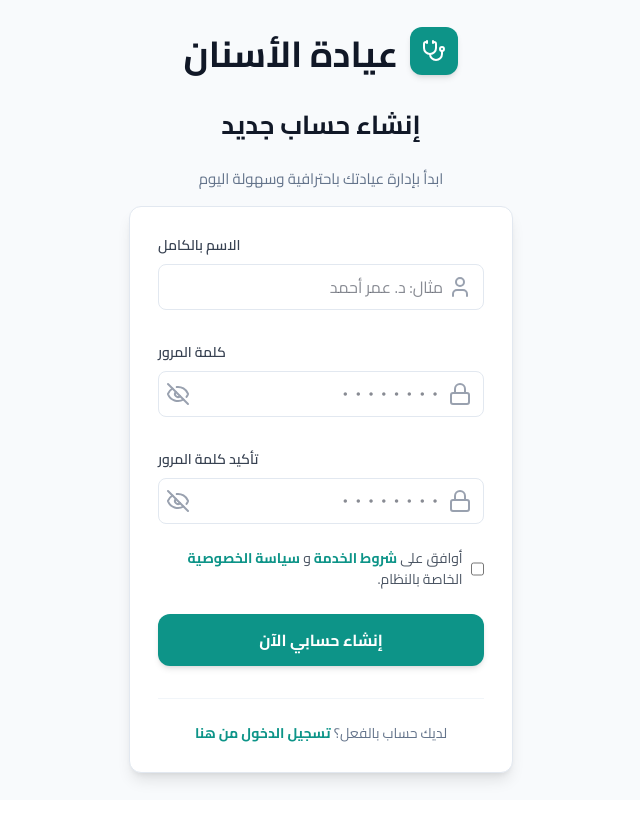
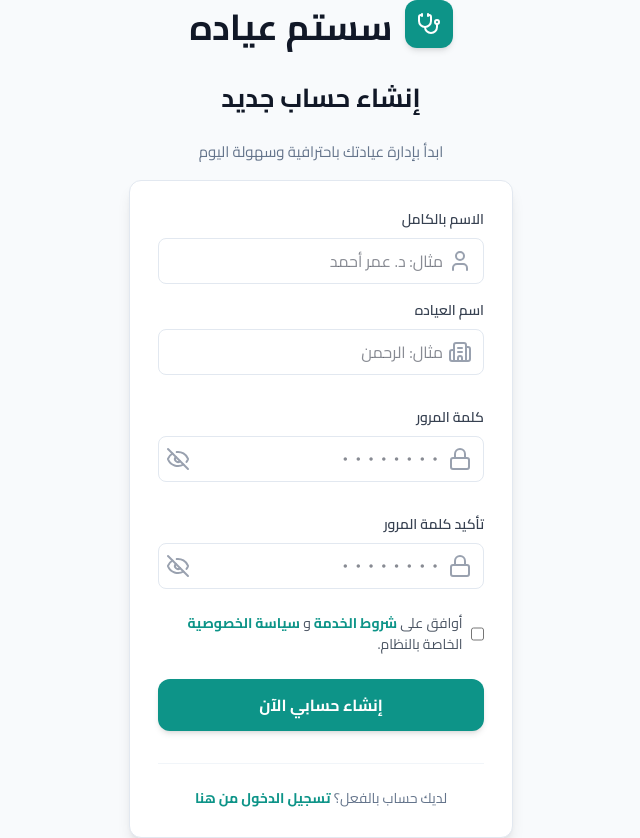
Before and after one commit to omarahmed321/myfinaldentistproject, a Next.js app: page /signup in a window 1280 px wide. Shown: the whole page, without its empty margins (319-959 px from the left). Before the commit the page ends 800 px from the top, so only its background shows below. Built offline with nearby package versions, Linux system fonts and the light colour scheme.

Commit message:
finalActuallyGood

```diff
--- a/src/app/signup/SignUpBox.jsx
+++ b/src/app/signup/SignUpBox.jsx
@@ -1,5 +1,5 @@
 import { ErrorMessage, Field, Form, Formik } from 'formik';
-import { Eye, EyeOff } from 'lucide-react';
+import { Building2, Eye, EyeOff } from 'lucide-react';
 import Link from 'next/link';
 import React, { useState } from 'react';
 import * as Yup from 'yup';
@@ -21,7 +21,14 @@ export default function SignUpBox() {
         /^[a-zA-Z0-9\u0600-\u06FF]+(?:[ _-][a-zA-Z0-9\u0600-\u06FF]+)*$/,
         `متستعملش رموز غريبه زي ( ' , " , -- , ; )`
       ),
-
+    clinicName:Yup.string()
+      .min(3, 'اقل حاجه 3 حروف')
+      .max(30, 'اكتر حاجه 30 حرف')
+      .required('اسم العياده لازم ينكتب')
+      .matches(
+        /^[a-zA-Z0-9\u0600-\u06FF]+(?:[ _-][a-zA-Z0-9\u0600-\u06FF]+)*$/,
+        `متستعملش رموز غريبه زي ( ' , " , -- , ; )`
+      ),
     password: Yup.string()
       .min(8, 'اقل حاجه 8 حروف')
       .required('كلمه السر مطلوبه')
@@ -37,6 +44,7 @@ export default function SignUpBox() {
   /////////////////////////// initialValues
   let SchemaInitialValues = {
     fullName: '',
+    clinicName:'',
     password: '',
     confirmPassword: '',
   };
@@ -54,6 +62,7 @@ export default function SignUpBox() {
     let newUser = {
       id: crypto.randomUUID(),
       fullName: values.fullName,
+      clinicName: values.clinicName,
       password: values.password,
     };
     // تعال نعين اليوسر
@@ -83,6 +92,7 @@ router.push('/');
           <label
             htmlFor=""
             className="text-[14px] font-semibold text-[#374151] mb-2"
+            dir='rtl'
           >
             الاسم بالكامل
           </label>
@@ -116,11 +126,35 @@ router.push('/');
           />
         </div>
 
+
+{/* اسم العياده */}
+ <div className="fullName flex flex-col mt-4  w-full">
+          <label
+            htmlFor=""
+            className="text-[14px] font-semibold text-[#374151] mb-2" dir='rtl'
+          >
+           اسم العياده
+          </label>
+          <div className="inputWithIcon w-full relative">
+        <Building2 className="absolute right-0 -translate-1/2 top-1/2 text-gray-400" />
+            <Field
+              name="clinicName"
+              type="text"
+              className="outline-none focus:border-black/40 transition w-full text-[16px] text-[#111827] border border-[#E2E8F0] rounded-lg py-2.5 pr-10 pl-2 text-end"
+              placeholder="مثال: الرحمن"
+            />
+          </div>
+          <ErrorMessage
+            name="clinicName"
+            component="p"
+            className="text-red-500 text-xs mt-1"
+          />
+        </div>
         {/* كلمة المرور */}
         <div className="password flex flex-col w-full mt-8 mb-6">
           <label
             htmlFor=""
-            className="text-[14px] font-semibold text-[#374151] mb-2"
+            className="text-[14px] font-semibold text-[#374151] mb-2"   dir='rtl'
           >
             كلمة المرور
           </label>
@@ -166,6 +200,7 @@ router.push('/');
           <label
             htmlFor=""
             className="text-[14px] font-semibold text-[#374151] mb-2"
+              dir='rtl'
           >
             تأكيد كلمة المرور
           </label>
--- a/src/app/signup/page.jsx
+++ b/src/app/signup/page.jsx
@@ -5,7 +5,7 @@ import TitleAndLogo from '@/components/TitleAndLogo.jsx';
 import SignUpBox from './SignUpBox';
 export default function page() {
   return (
-    <div className=" bg-[#F8FAFC] w-full h-dvh flex justify-center items-center flex-col gap-4 ">
+    <div className=" bg-[#F8FAFC] w-full min-h-dvh flex justify-center items-center flex-col gap-4 py-4 md:py-0">
       <TitleAndLogo />
       <h1 className=" text-[22px] md:text-[26px] text-[#111827] font-bold my-1 md:my-2">
         إنشاء حساب جديد
@@ -14,7 +14,7 @@ export default function page() {
         ابدأ بإدارة عيادتك باحترافية وسهولة اليوم
       </p>
       <main className=" flex flex-col items-center w-[90%] md:w-3/5 lg:w-[30%] p-7   border-[#e2e8f0] rounded-xl border shadow-lg bg-white ">
-        <div className=" w-full">
+        <div className=" w-full ">
           <SignUpBox />
         </div>
       </main>
--- a/src/components/SideBar.jsx
+++ b/src/components/SideBar.jsx
@@ -1,6 +1,6 @@
 'use client';
 import React, { useEffect, useState } from 'react';
-
+import {  readCurrentUser } from '@/utils/storage';
 import TitleAndLogo from '@/components/TitleAndLogo.jsx';
 import {
   Calendar,
@@ -16,8 +16,17 @@ import { usePathname } from 'next/navigation';
 import Link from 'next/link';
 import { useRouter } from 'next/navigation';
 import { clearCurrentUser } from '@/utils/storage.js';
+import Skeleton from '@/components/Skeletron';
 export default function SideBar({ modal, setModal }) {
+  /////////////////////////// hooks
+  const [currentUser, setCurrentUser] = useState(null);
   const router = useRouter();
+  const pathName = usePathname();
+  /////////////////////////// styles
+  let optionElse =
+    'hover:bg-[#0D9488]/5 hover:text-[#0D9488]/50 transition rounded-xl ';
+  let optionClassname = ` flex w-fit ml-auto py-2.5 `;
+  /////////////////////////// handle sign out
   let handleSignOut = () => {
     document.cookie = 'token=;path=/;max-age=0';
     // امسح الاوبجكت بتاع الدكتور
@@ -25,13 +34,9 @@ export default function SideBar({ modal, setModal }) {
     setModal(false);
     router.push('/login');
   };
-
-  let optionElse =
-    'hover:bg-[#0D9488]/5 hover:text-[#0D9488]/50 transition rounded-xl ';
-
-  const pathName = usePathname();
-  useEffect(() => {}, []);
+  /////////////////////////// useEffect
   useEffect(() => {
+    setCurrentUser(readCurrentUser())
     modal
       ? ((document.body.style.overflow = 'hidden'),
         (document.documentElement.style.overflow = 'hidden'))
@@ -39,8 +44,8 @@ export default function SideBar({ modal, setModal }) {
         (document.documentElement.style.overflow = 'unset'));
   }, [modal]);
 
-  let optionClassname = ` flex w-fit ml-auto py-2.5 `;
 
+  if (!currentUser) return <Skeleton />;
   return (
     <>
       <div
@@ -58,7 +63,7 @@ export default function SideBar({ modal, setModal }) {
         <div className="TitleandLogo lg:pt-3  pb-3  border-b border-[#0F172A]">
           <div className="titleAndLogo flex gap-3 mx-auto items-center w-fit ">
             <h1 className=" text-white font-bold md:text-[18px] lg:text-[18px] text-[18px] ">
-              عيادة الأسنان
+              عيادة {currentUser?.clinicName}
             </h1>
             <div className="logo bg-[#0D9488] rounded-xl md:h-8 md:w-8 lg:h-8 h-8 w-8 lg:w-8 flex justify-center items-center ">
               <svg
--- a/src/components/TitleAndLogo.jsx
+++ b/src/components/TitleAndLogo.jsx
@@ -5,7 +5,7 @@ export default function TitleAndLogo() {
   return (
     <div className="titleAndLogo flex gap-3   ">
       <h1 className=" text-[#111827] font-bold md:text-[30px] lg:text-[36px] text-[24px] whitespace-nowrap ">
-        عيادة الأسنان
+        سستم عياده
       </h1>
       <div className="shadow-md logo bg-[#0D9488] text-white rounded-xl lg:h-12 h-10 w-10 lg:w-12 flex justify-center items-center">
         <Stethoscope color="white" className="w-6 h-6" />
```
